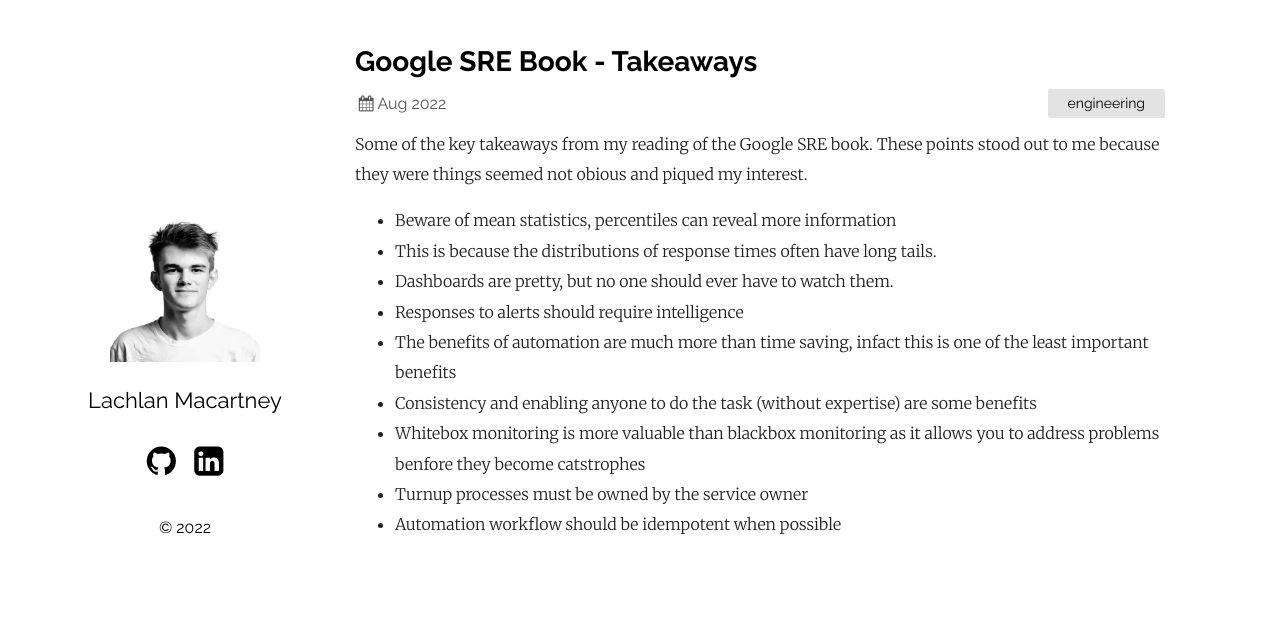
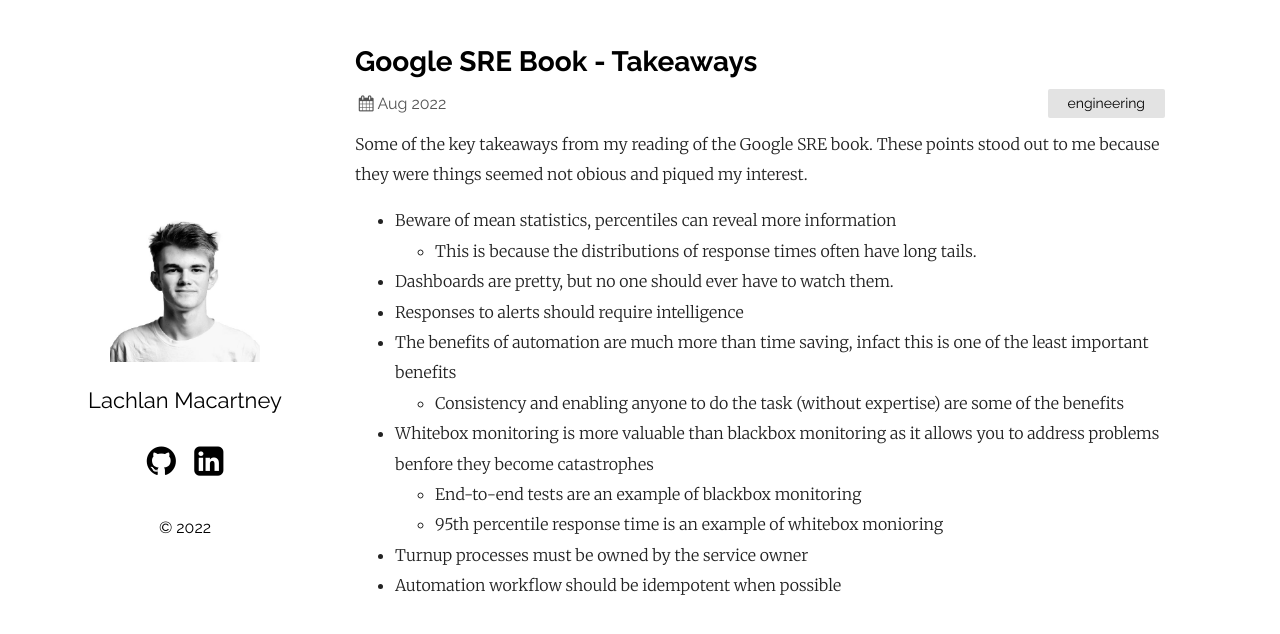
Before and after one commit to lachstr/lachstr.github.io, a Jekyll site: the page built from _posts/2022-08-27-sre-notes.md, in a window 1280 px wide. Shown: the top 634 px of the page. Built offline with Jekyll 4.4.1, drawn with Linux system fonts in a browser that asks for light colours.

Commit message:
fix typos

```diff
--- a/_posts/2022-08-27-sre-notes.md
+++ b/_posts/2022-08-27-sre-notes.md
@@ -7,11 +7,13 @@ categories: engineering
 Some of the key takeaways from my reading of the Google SRE book. These points stood out to me because they were things seemed not obious and piqued my interest.
 
 - Beware of mean statistics, percentiles can reveal more information
- - This is because the distributions of response times often have long tails.
+    - This is because the distributions of response times often have long tails.
 - Dashboards are pretty, but no one should ever have to watch them.
 - Responses to alerts should require intelligence
 - The benefits of automation are much more than time saving, infact this is one of the least important benefits
- - Consistency and enabling anyone to do the task (without expertise) are some benefits
-- Whitebox monitoring is more valuable than blackbox monitoring as it allows you to address problems benfore they become catstrophes
+    - Consistency and enabling anyone to do the task (without expertise) are some of the benefits
+- Whitebox monitoring is more valuable than blackbox monitoring as it allows you to address problems benfore they become catastrophes
+    - End-to-end tests are an example of blackbox monitoring
+    - 95th percentile response time is an example of whitebox monioring
 - Turnup processes must be owned by the service owner
 - Automation workflow should be idempotent when possible
```
